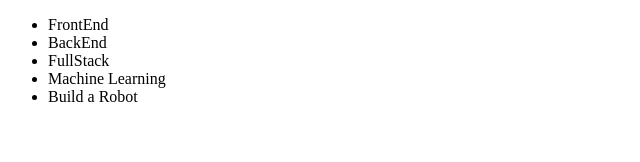
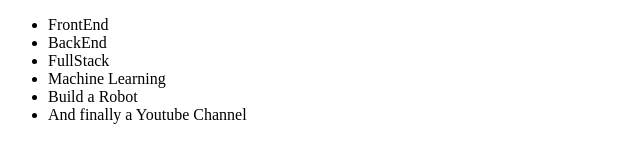
Before and after one commit to Dorjay-Yolmo/newGitTest, a plain HTML site: page index.html in a window 1280 px wide. Shown: the whole page, without its empty margins (0-640 px from the left). Drawn offline with Linux system fonts and the light colour scheme.

Commit message:
made changes to li

```diff
--- a/index.html
+++ b/index.html
@@ -16,6 +16,7 @@
       <li>FullStack</li>
       <li>Machine Learning</li>
       <li>Build a Robot</li>
+      <li>And finally a Youtube Channel</li>
     </ul>
   </div>
 </body>
```
